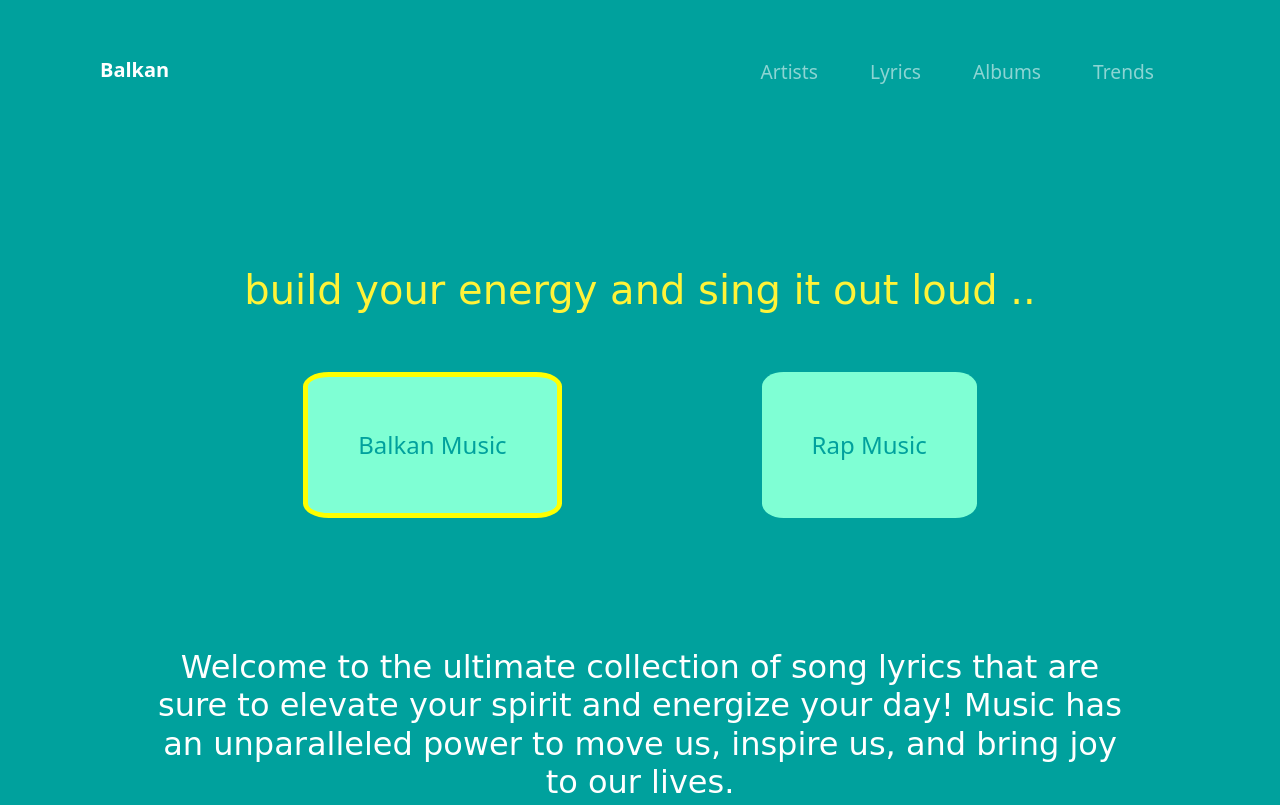
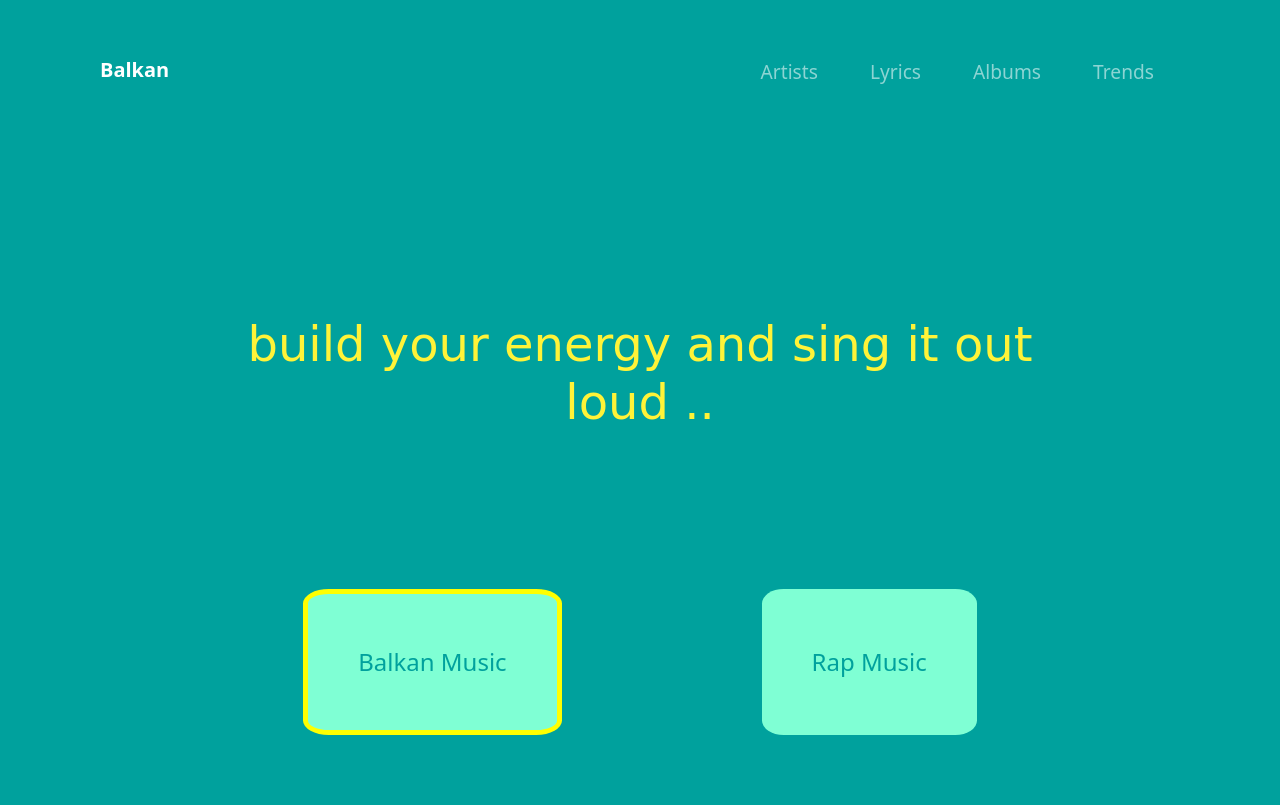
Before and after one commit to Petar-programing/SongLyrics, a plain HTML site: page index2.html in a window 1280 px wide. Shown: the top 805 px of the page. Drawn offline with nearby package versions, Linux system fonts and the light colour scheme; a web font is replaced by a local one.

Commit message:
Update styles2.css

```diff
--- a/css/styles2.css
+++ b/css/styles2.css
@@ -874,3 +874,8 @@ body > header > section.colored-section > div > div.fourthdiv > p:nth-child(2) {
 #bio > div > div.fourthdiv > p:nth-child(3){
     font-size: larger;
 }
+
+#first-section > nav > nav.First-Heading > h1 {
+    font-size: xxx-large;
+    padding-top: 50px;
+    padding-bottom: 100px;
```
